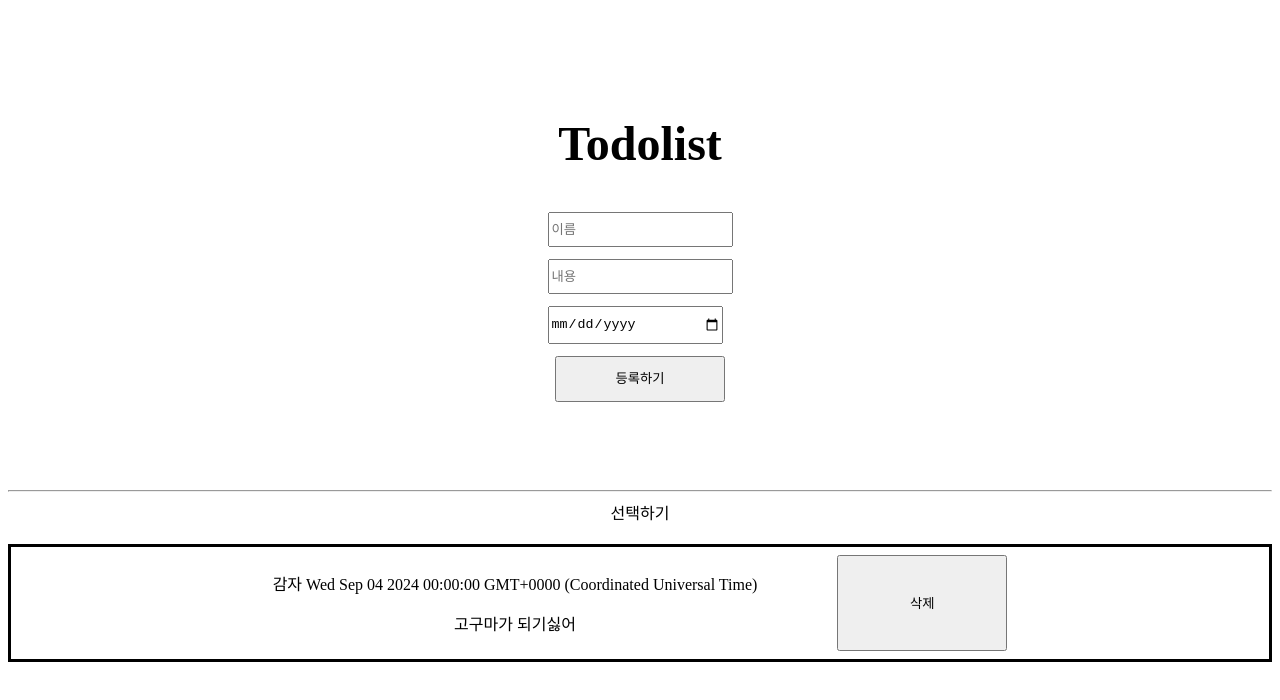
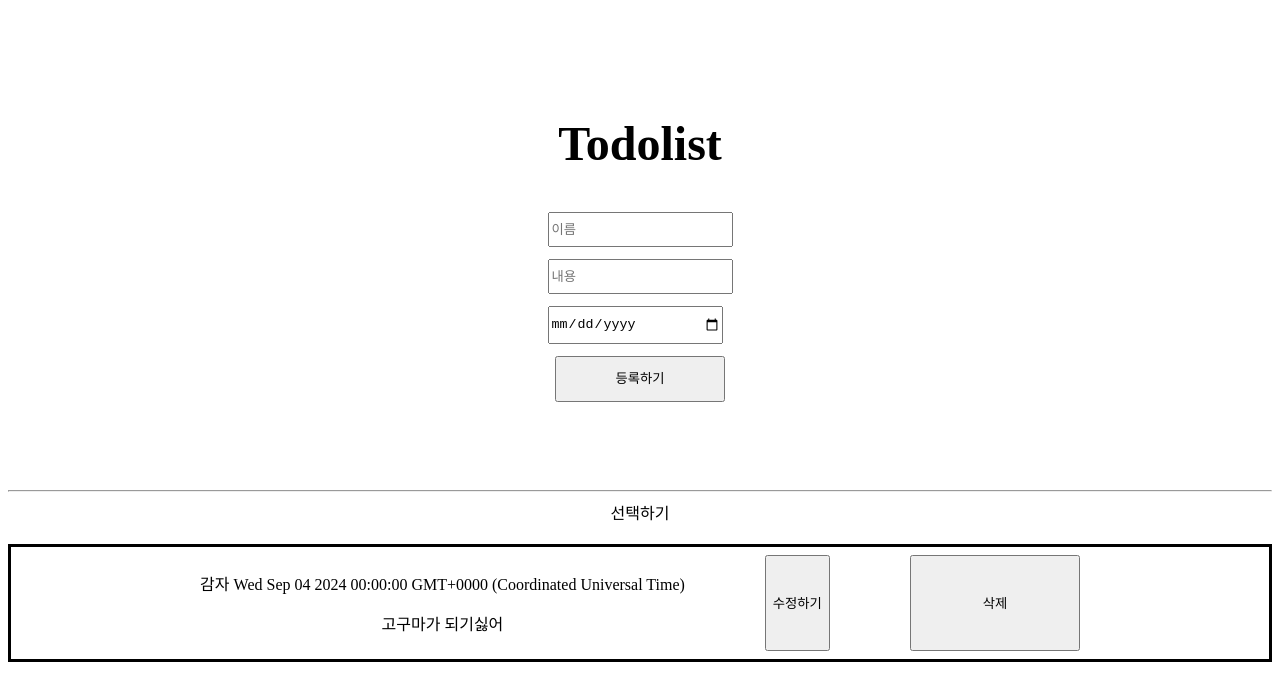
Before and after one commit to uniend5959/React, a React (Create React App) app in the folder todolist/: page / in a window 1280 px wide. Shown: the top 700 px of the page. Built offline with nearby package versions, Linux system fonts and the light colour scheme.

Commit message:
'컴포넌트모달'

```diff
--- a/todolist/src/basicTodolist/todoitem.jsx
+++ b/todolist/src/basicTodolist/todoitem.jsx
@@ -1,8 +1,14 @@
+import { useState } from "react"
 
 
 
 
 const BoxItem = ({item ,handleDelteItem,id}) =>{
+  const [isModal, setModal] = useState(false)
+
+  const handleModal = () => {
+    setModal((pre) => !pre)
+  }
 
 
   return(
@@ -12,6 +18,8 @@ const BoxItem = ({item ,handleDelteItem,id}) =>{
             <p>{item.name} <span>{new Date(item.date).toString()}</span></p>
             <p>{item.content}</p>
           </div>
+          <button onClick={handleModal}>수정하기</button>
+          {isModal  && <div>모달오픈</div>}
           <button className="w-btnpx" onClick={() => handleDelteItem(id)}>삭제</button>
       </div>
 
```
